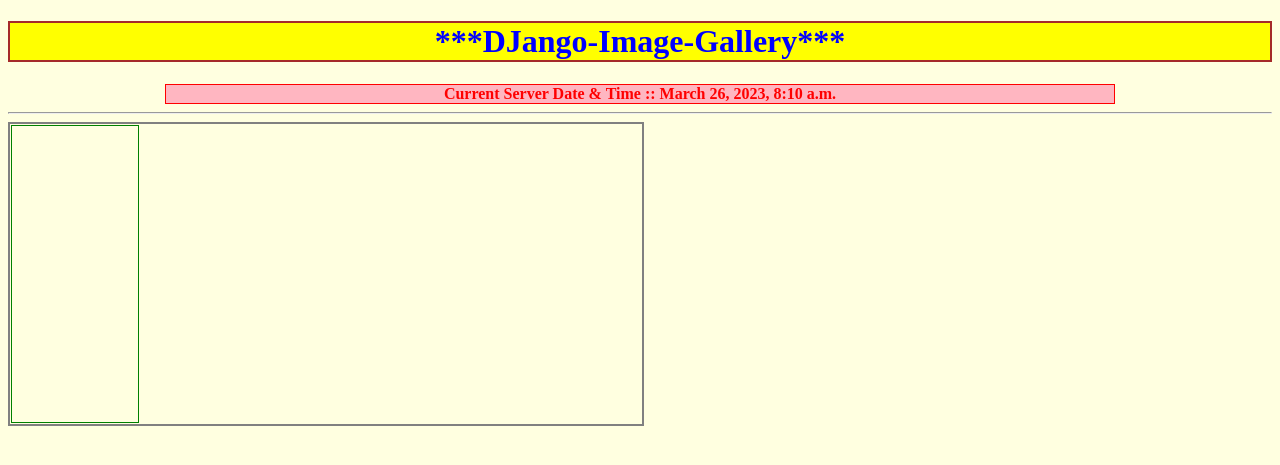
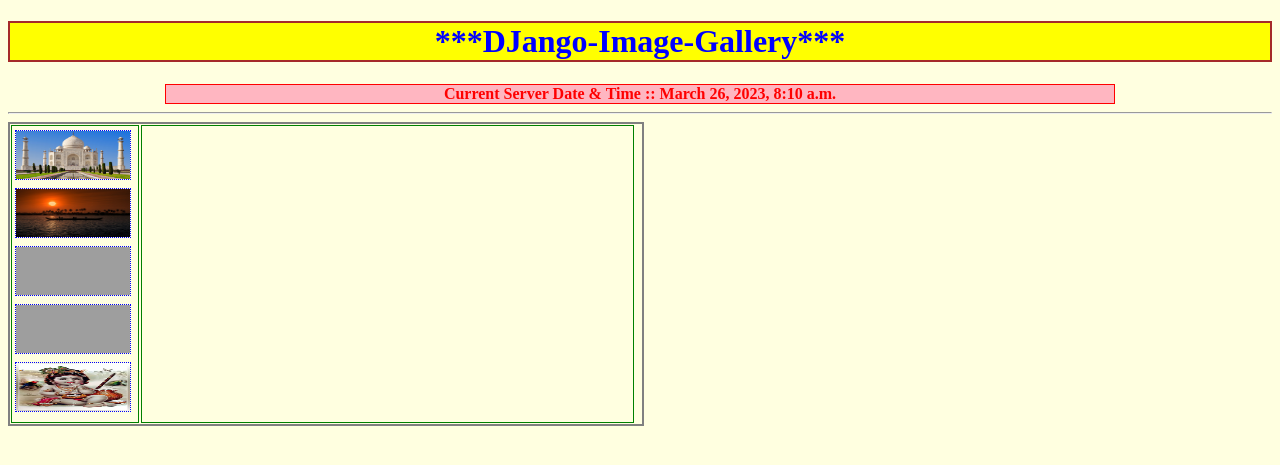
Before and after one commit to FullDevOps/QEdgeFiles, a Django app: page /imggallery/ in a window 1280 px wide. Shown: the top 465 px of the page. Run offline with Django 4.2, Linux system fonts and the light colour scheme; grey boxes are pictures that could not be loaded.

Commit message:
added small images

```diff
--- a/DJango/ThirdProject/templates/FirstApp/imgsgallery2.html
+++ b/DJango/ThirdProject/templates/FirstApp/imgsgallery2.html
@@ -35,6 +35,22 @@
             margin:1px;
             float:left;
         }
+        #div3{
+            border:1px Solid Green;
+            width:77.6%;
+            height:296px;
+            margin:1px;
+            float:left;
+        }
+
+        .smallimg{
+            border:1px dotted blue;
+            width:90%;
+            height:48px;
+            margin-top:4px;
+            margin-left:3px;
+            margin-right:3px;
+        }
 
     </style>
 </head>
@@ -44,6 +60,11 @@
     <hr />
     <div id="div1">
         <div id="div2">
+            <img class="smallimg" src="{%static 'images/image1.jpg'%}" alt="image1.jpg" />
+            <img class="smallimg" src="{%static 'images/image2.jpg'%}" alt="image2.jpg" />
+            <img class="smallimg" src="{%static 'images/image3.jpg'%}" alt="image3.jpg" />
+            <img class="smallimg" src="{%static 'images/image4.jpg'%}" alt="image4.jpg" />
+            <img class="smallimg" src="{%static 'images/image5.jpg'%}" alt="image5.jpg" />
         </div>
         <div id="div3">
         </div>
```
Also changed, not shown: DJango/ThirdProject/static/images/image5.jpg (added).
